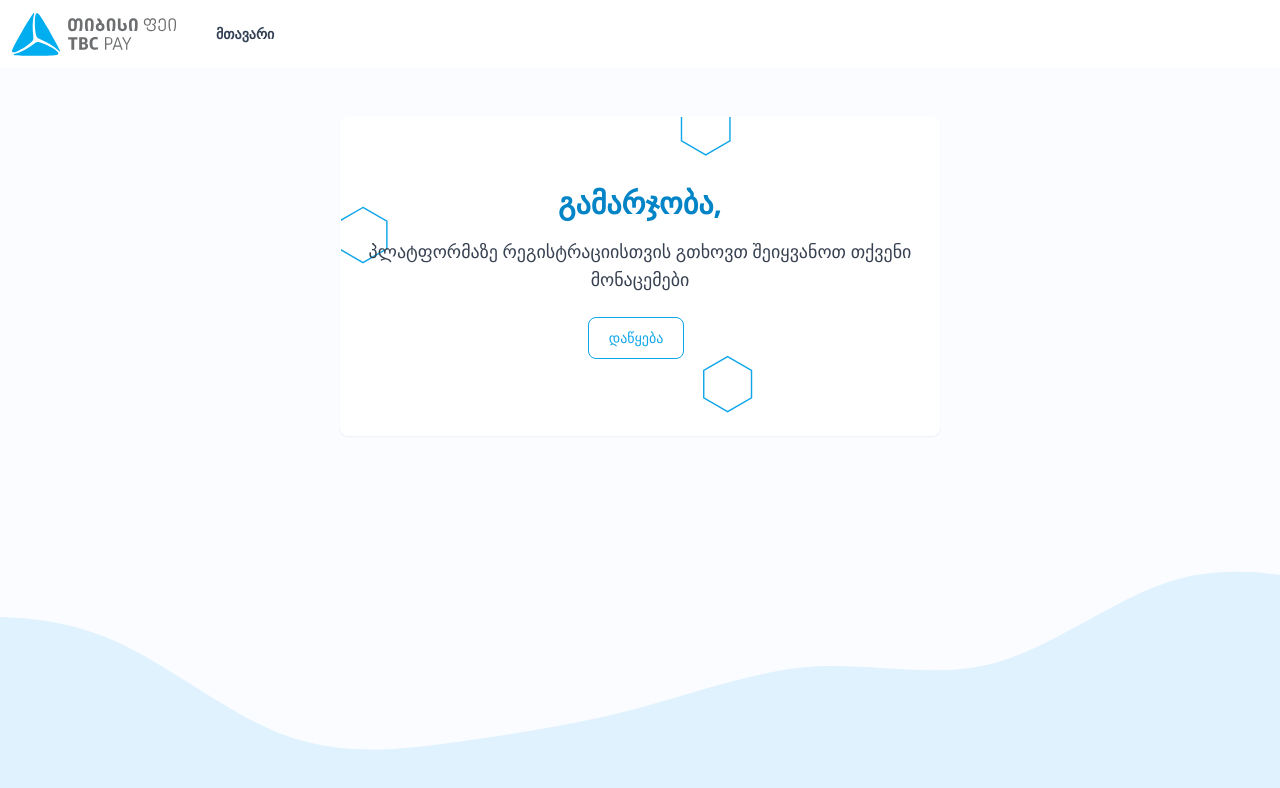
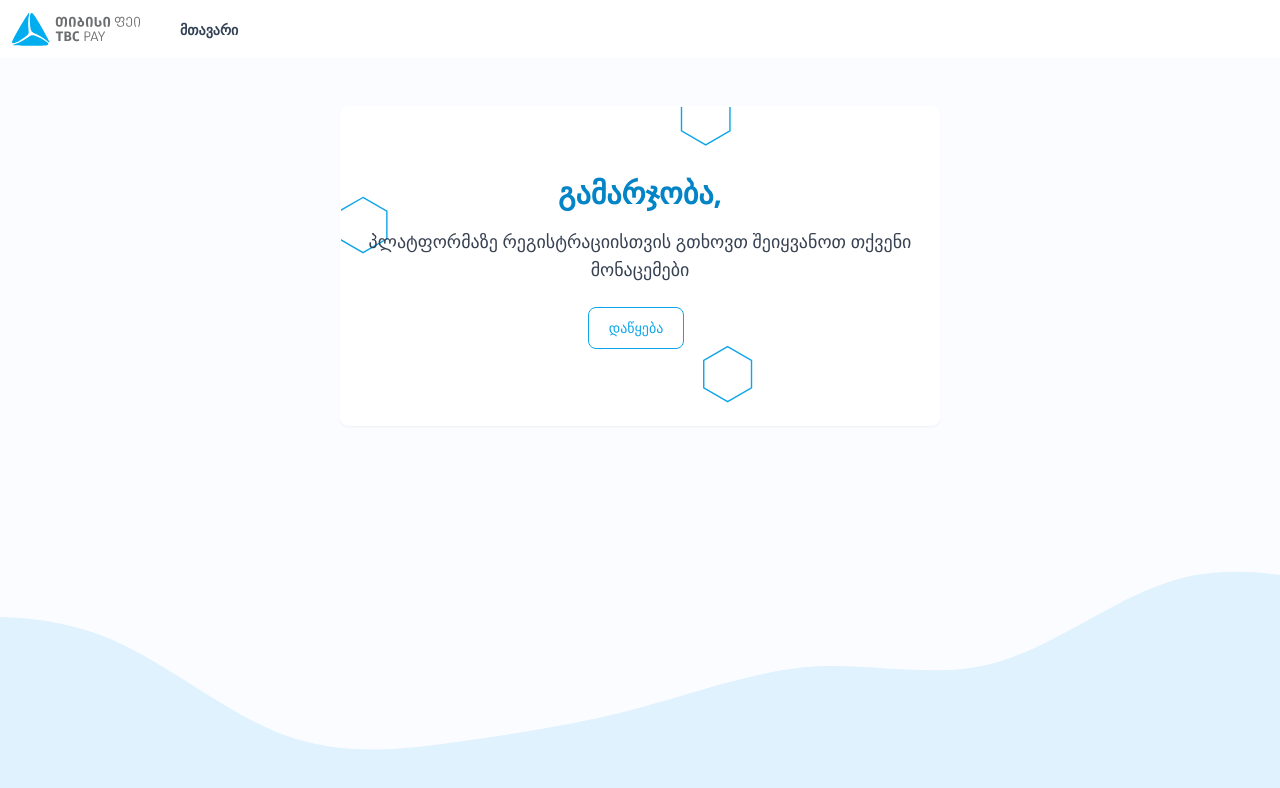
Before and after one commit to Ninunutsi/multi-step-form, a React (Vite) app: page / in a window 1280 px wide. Shown: the top 788 px of the page. Built offline with nearby package versions, Linux system fonts and the light colour scheme.

Commit message:
fix/adding tooltip to header

```diff
--- a/src/components/Header/Header.tsx
+++ b/src/components/Header/Header.tsx
@@ -1,16 +1,24 @@
 import logo from '../../assets/tbc-logo.svg'
+
 const Header = () => {
   return (
-    <header className="bg-white text-slate-600 p-3 w-screen">
-      <div className="container mx-auto flex justify-between items-center">
+    <header className="bg-white text-slate-600 p-3 w-full">
+      <div className="container mx-auto flex justify-between md:justify-start items-center">
         <div className="flex items-center">
-          <div>
-            <img src={logo} alt="tbc-logo" />
+          <h1>
+            <img src={logo} alt="TBC logo" className="w-28 md:w-32" />
+          </h1>
+        </div>
+        <nav className="flex items-center">
+          <div className="relative group">
+            <span className="text-sm font-semibold text-slate-700 cursor-pointer hover:text-sky-600 transition-all ease-in-out delay-100 ml-10">
+              მთავარი
+            </span>
+            <div className="absolute mt-1 z-50 hidden group-hover:block whitespace-normal break-words rounded-lg text-center bg-white py-1 px-2 text-xs font-normal text-slate-500 shadow-lg">
+              არაფერს არ შვება
+            </div>
           </div>
-          <span className="text-sm font-semibold mx-10 text-slate-700 cursor-pointer hover:text-sky-600 transition ease-in-out delay-100">
-            მთავარი
-          </span>
-        </div>
+        </nav>
       </div>
     </header>
   )
--- a/src/components/SuccessMessage/SuccessMessage.tsx
+++ b/src/components/SuccessMessage/SuccessMessage.tsx
@@ -11,6 +11,7 @@ interface SuccessMessageI {
 
 const SuccessMessage: React.FC<SuccessMessageI> = ({ email, name }) => {
   const { reset } = useFormContext()
+  // this reset form values and goes to first card component
   const resetForm = () => {
     useFormStore.getState().setStep(0)
     reset()
```
